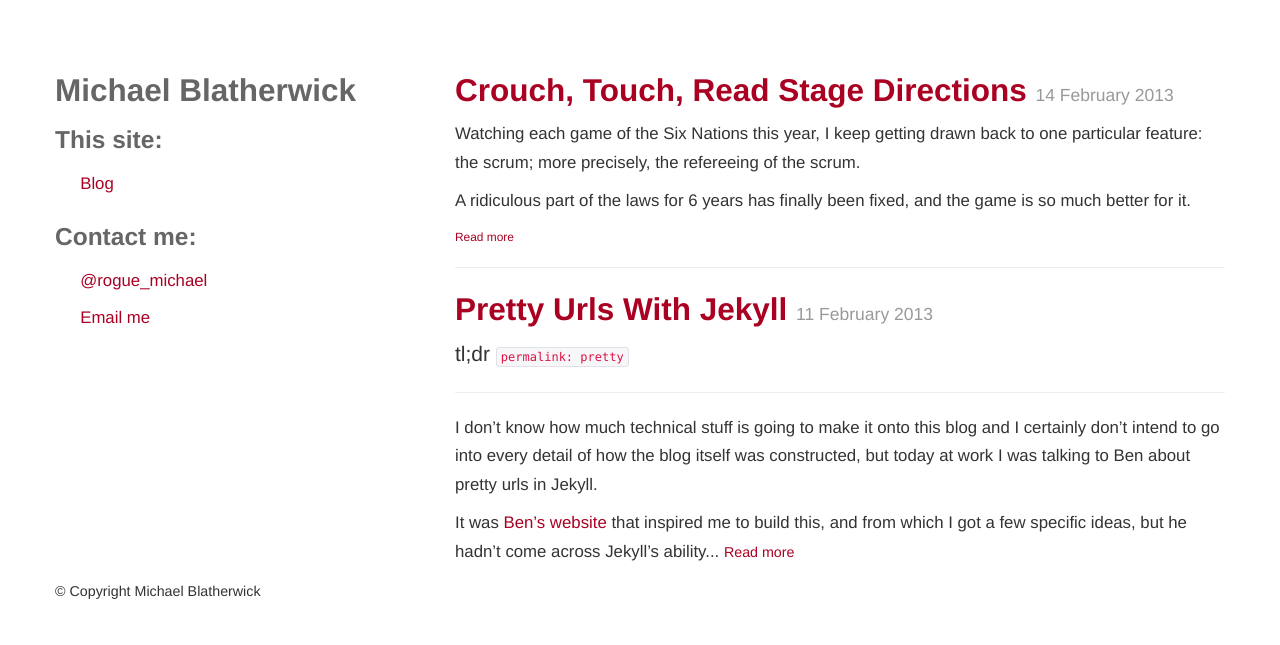
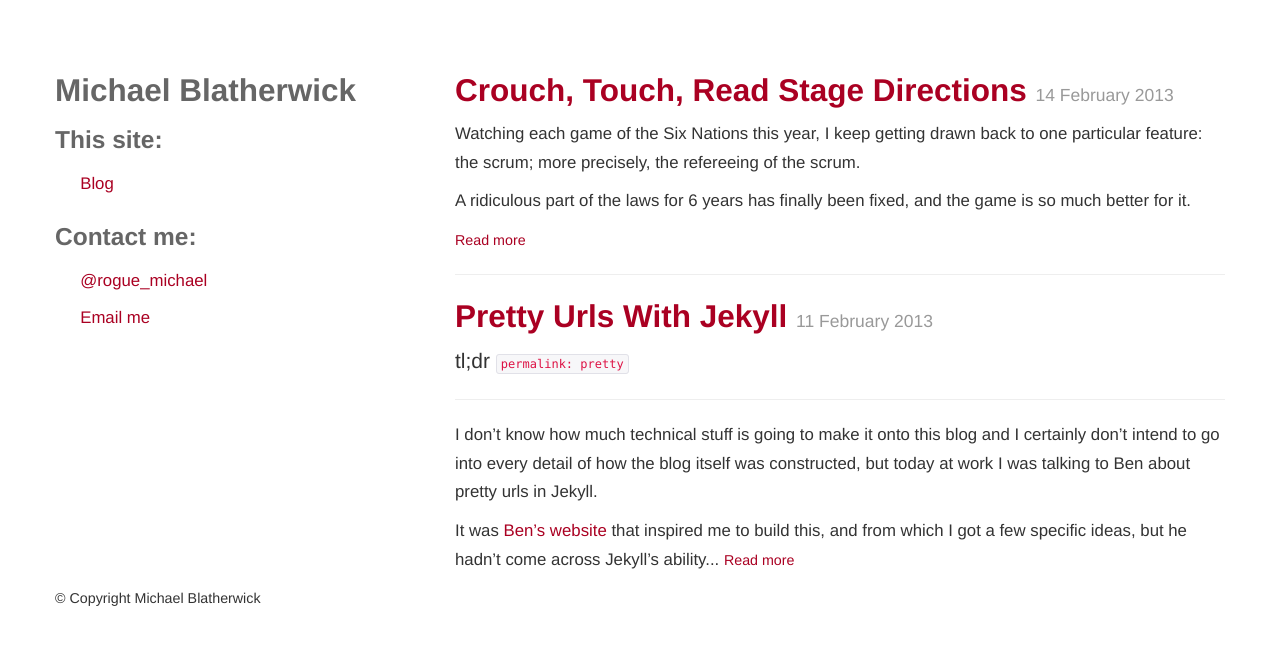
Before and after one commit to exonian/exonian.github.com, a Jekyll site: the page built from index.html, in a window 1280 px wide. Shown: the top 645 px of the page. Built offline with Jekyll 4.4.1, drawn with Linux system fonts in a browser that asks for light colours.

```diff
--- a/index.html
+++ b/index.html
@@ -13,7 +13,7 @@ title: Blog
 
     {% if post.summary %}
         {{ post.summary|markdownify }}
-        <small><a href="{{ post.url }}">Read more</a></small>
+        <p><small><a href="{{ post.url }}">Read more</a></small></p>
     {% elsif post.truncate %}
         {{ post.content|truncatewords:80 }}
         <small><a href="{{ post.url }}">Read more</a></small>
```
